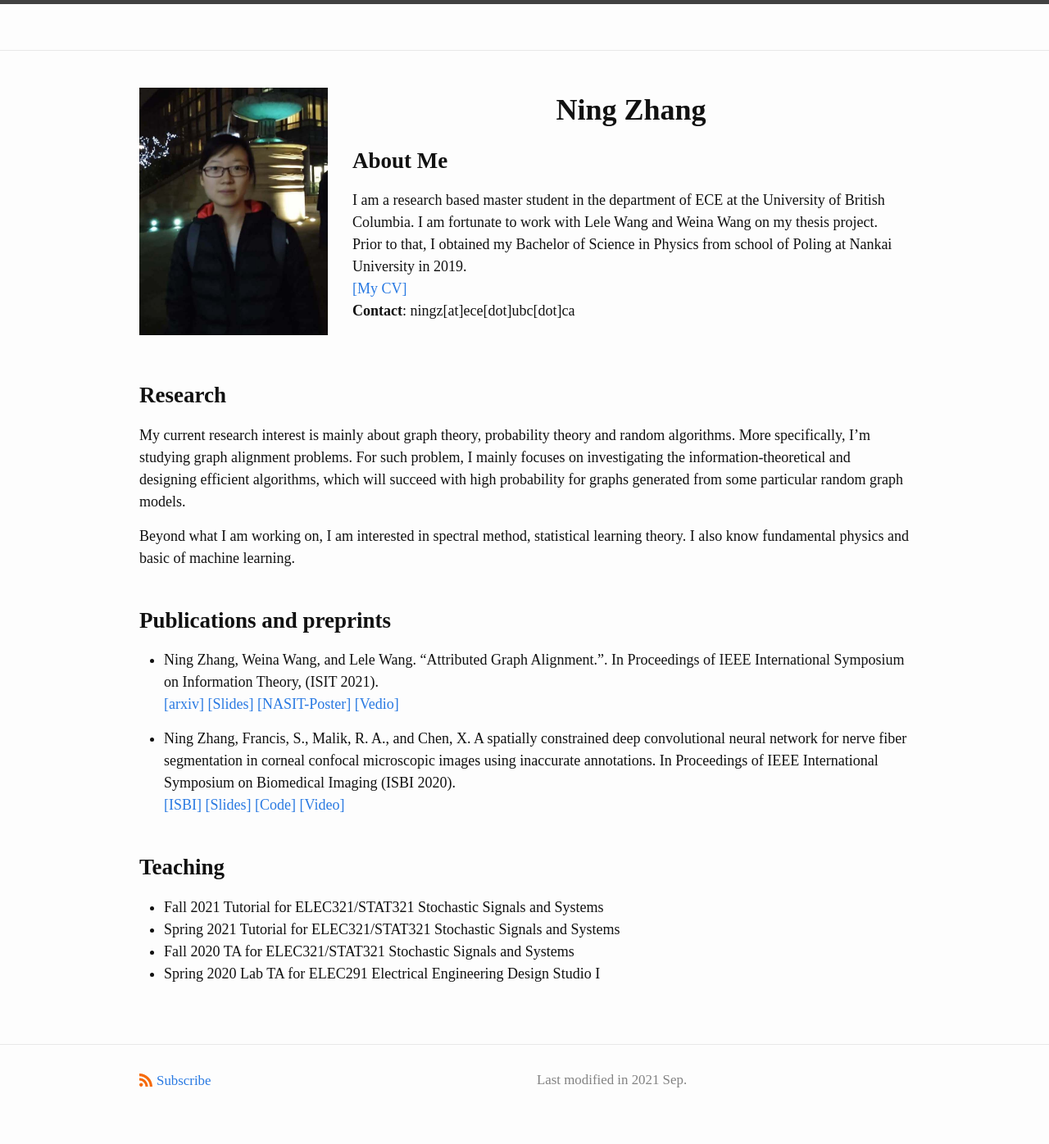
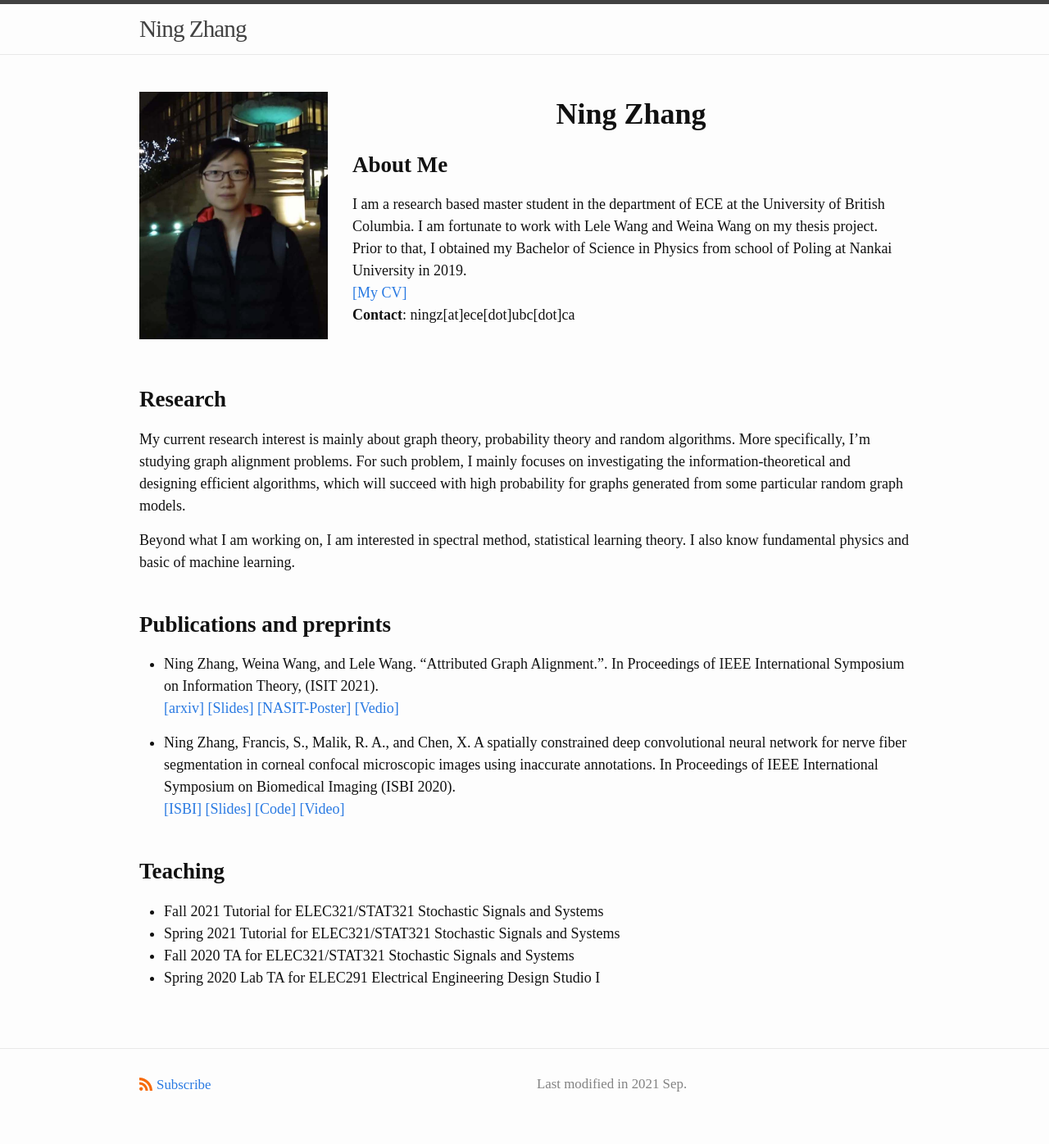
Before and after one commit to NingZhang-Git/NZ_website, a Jekyll site: the page built from index.md, in a window 1280 px wide. Shown: the whole page at 82% size. Built offline with Jekyll 4.4.1, drawn with Linux system fonts in a browser that asks for light colours.

Commit message:
Update _config.yml

```diff
--- a/_config.yml
+++ b/_config.yml
@@ -1,4 +1,4 @@
-title:
+title: Ning Zhang
 # author:
   # name: GitHub User
   # email:
```
